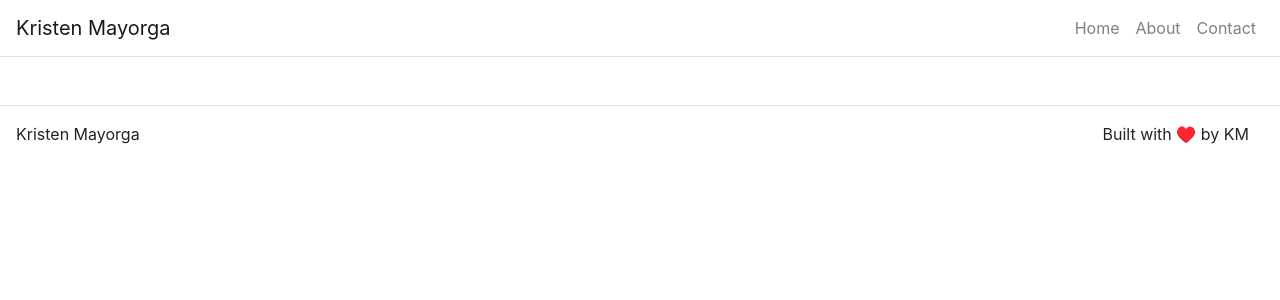
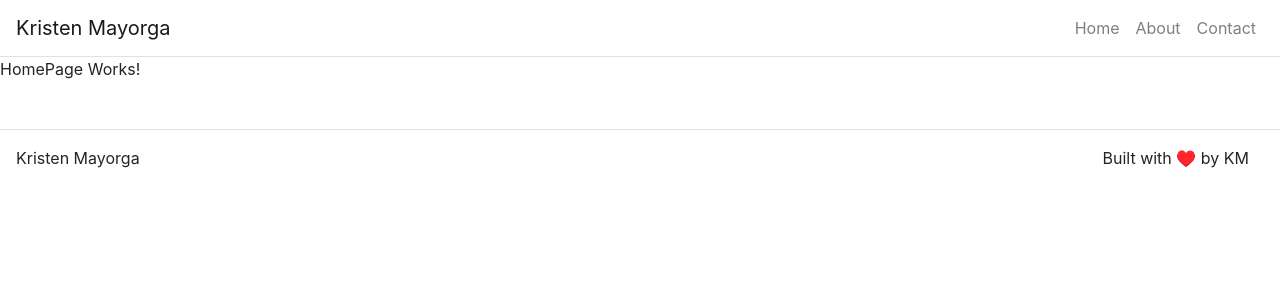
Before and after one commit to Mayorgak/react-portfolio, a React (Create React App) app in the folder react-portfolio/: page / in a window 1280 px wide. Shown: the top 300 px of the page. Built offline with nearby package versions, Linux system fonts and the light colour scheme.

Commit message:
added home route

```diff
--- a/react-portfolio/src/App.js
+++ b/react-portfolio/src/App.js
@@ -6,6 +6,9 @@ import Nav from "react-bootstrap/Nav";
 import './App.css';
 
 import Footer from "./components/Footer";
+import HomePage from "./pages/HomePage";
+import AboutPage from './pages/AboutPage';
+import ContactPage from './pages/ContactPage';
 
 class App extends React.Component {
 
@@ -34,7 +37,7 @@ class App extends React.Component {
 
   render(){
   return (
-    <div>
+
       <Router>
         <Container className="p-0" fluid={true}>
           <Navbar className="border-bottom" bg="transparent" expand="lg">
@@ -51,18 +54,23 @@ class App extends React.Component {
                 <Link className="nav-link" to="/contact">
                   Contact
                 </Link>
+
               </Nav>
             </Navbar.Collapse>
           </Navbar>
 
-        <Footer>
-          {}
-        </Footer>
+          <Route path="/" exact render={() => <HomePage title={this.state.home.title} subTitle={this.state.home.subTitle} text={this.state.home.text} />} />
+          <Route path="/about" render={() => <AboutPage title={this.state.about.title} />} />
+          <Route path="/contact" render={() => <ContactPage title={this.state.contact.title} />} />
+
+        <Footer/>
+
+
 
 
         </Container>
       </Router>
-    </div>
+
   );
 }
 }
--- /dev/null
+++ b/react-portfolio/src/pages/AboutPage.js
@@ -0,0 +1,11 @@
+import React from 'react'
+
+function AboutPage() {
+    return (
+        <div>
+            <h1>about works</h1>
+        </div>
+    )
+}
+
+export default AboutPage
--- /dev/null
+++ b/react-portfolio/src/pages/ContactPage.js
@@ -0,0 +1,11 @@
+import React from 'react'
+
+function ContactPage() {
+    return (
+        <div>
+            <p>Contact works!</p>
+        </div>
+    )
+}
+
+export default ContactPage
--- /dev/null
+++ b/react-portfolio/src/pages/HomePage.js
@@ -0,0 +1,12 @@
+import React from 'react';
+
+
+function HomePage() {
+    return (
+        <>
+        <p>HomePage Works!</p>
+        </>
+    );
+}
+
+export default HomePage;
```
